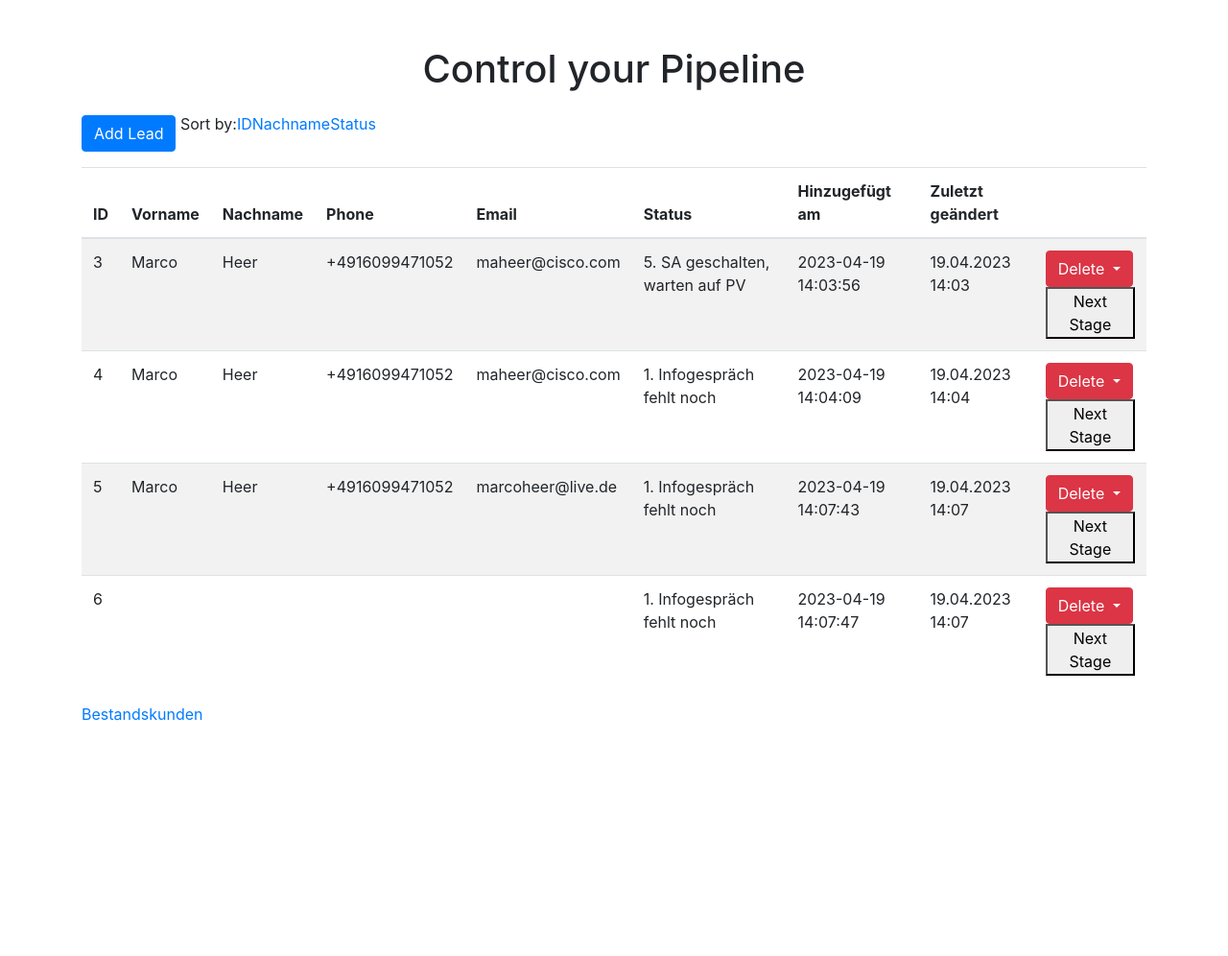
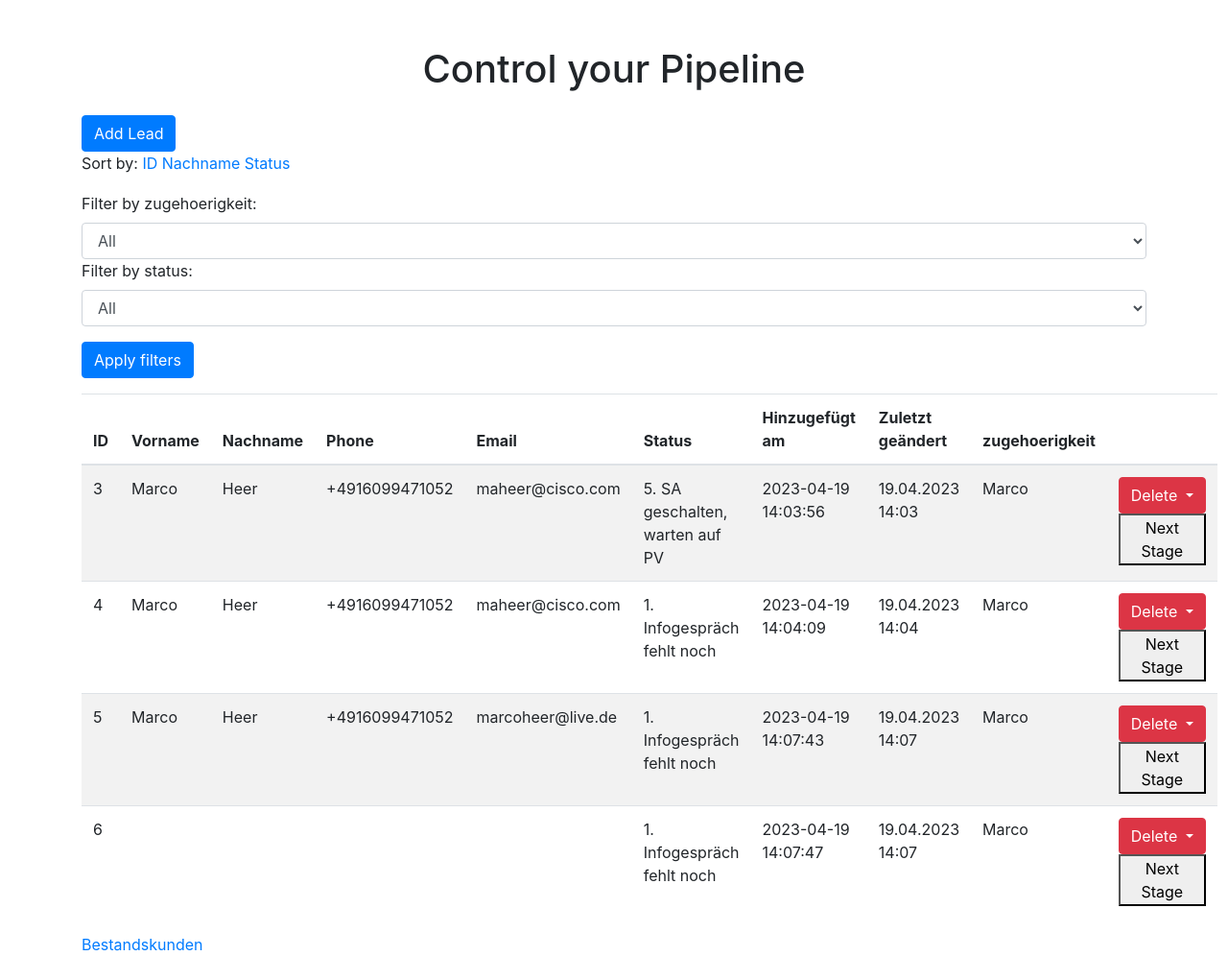
Before and after one commit to quualle/PipeControl, a Flask app: page / in a window 1280 px wide. Shown: the whole page at 96% size. Before the commit the page ends 751 px from the top, so only its background shows below. Run offline with Flask 3, Linux system fonts and the light colour scheme; some libraries are stand-ins or nearby versions.

Commit message:
V1.04 Zugehörigkeit hinzugefügt

```diff
--- a/app.py
+++ b/app.py
@@ -1,6 +1,7 @@
 from flask import Flask, render_template, request, redirect, url_for, jsonify
 from models import db, Lead, Customer
 from datetime import datetime
+
 
 app = Flask(__name__)
 app.config['SQLALCHEMY_DATABASE_URI'] = 'sqlite:///meinefirma.db'
@@ -10,10 +11,12 @@ db.init_app(app)
 
 @app.route('/', methods=['GET', 'POST'])
 def index():
-
     sort_by = request.args.get('sort_by', 'id')
     if sort_by not in ['id', 'last_name', 'status']:
         sort_by = 'id'
+
+    filter_zugehoerigkeit = request.args.get('filter_zugehoerigkeit', None)
+    filter_status = request.args.get('filter_status', None)
 
     if request.method == 'POST':
         if request.form['action'] == 'add_lead':
@@ -32,12 +35,16 @@ def index():
             db.session.delete(lead)
             db.session.commit()
             return redirect('/')
-    if sort_by == 'last_name':
-        leads = Lead.query.order_by(Lead.last_name).all()
-    elif sort_by == 'status':
-        leads = Lead.query.order_by(Lead.status).all()
-    else:
-        leads = Lead.query.all()
+
+    query = Lead.query
+
+    if filter_zugehoerigkeit:
+        query = query.filter_by(zugehoerigkeit=filter_zugehoerigkeit)
+
+    if filter_status:
+        query = query.filter_by(status=filter_status)
+
+    leads = query.order_by(getattr(Lead, sort_by)).all()
 
     bk_link = url_for('bestandskunden')
     bk_link_text = 'Bestandskunden'
@@ -64,6 +71,7 @@ def add_lead():
     phone = request.form['phone']
     email = request.form['email']
     status = request.form['status']
+    zugehoerigkeit = request.form['zugehoerigkeit']
     status_options = ['1. Infogespräch fehlt noch',
                       '2. Infogespräch geführt, EB fehlt',
                       '3. Infogespräch geführt, warten auf SA Erlaubnis',
@@ -75,7 +83,8 @@ def add_lead():
                       '9. Warten auf Reisedaten',
                       '10. Warten auf Anreise',
                       '11. Anreise erfolgt']
-    lead = Lead(first_name=first_name, last_name=last_name, phone=phone, email=email, status=status)
+    lead = Lead(first_name=first_name, last_name=last_name, phone=phone, email=email, status=status, zugehoerigkeit=zugehoerigkeit)
+
     db.session.add(lead)
     db.session.commit()
 
--- a/models.py
+++ b/models.py
@@ -14,8 +14,9 @@ class Lead(db.Model):
     status = db.Column(db.String(100))
     created_at = db.Column(db.DateTime, default=datetime.utcnow)
     last_changed = db.Column(db.DateTime, nullable =False , default=datetime.utcnow)
+    zugehoerigkeit = db.Column(db.String(50), nullable=True)
 
-    def __init__(self, first_name, last_name, phone, email, status):
+    def __init__(self, first_name, last_name, phone, email, status, zugehoerigkeit):
         self.first_name = first_name
         self.last_name = last_name
         self.phone = phone
@@ -23,6 +24,7 @@ class Lead(db.Model):
         self.status = status
         self.created_at = datetime.utcnow()
         self.last_changed = datetime.utcnow()
+        self.zugehoerigkeit = zugehoerigkeit
 
 
 class Customer(db.Model):
--- a/static/css/main.css
+++ b/static/css/main.css
@@ -0,0 +1,11 @@
+.filter-sort-container {
+    display: flex;
+    justify-content: space-between;
+    align-items: center;
+    margin-bottom: 10px;
+  }
+
+  .filter-section {
+    display: flex;
+    gap: 10px;
+  }
--- a/templates/index.html
+++ b/templates/index.html
@@ -1,3 +1,5 @@
+
+
 <!DOCTYPE html>
 <html lang="de">
 <head>
@@ -47,22 +49,44 @@
             <option value="11. Anreise erfolgt">11. Anreise erfolgt</option>
         </select>
     </div>
+            <div class="form-group">
+                <label for="zugehoerigkeit">Zugehörigkeit</label>
+                <select name="zugehoerigkeit" class="form-control">
+                    <option value="Marco">Marco</option>
+                    <option value="Saskia">Saskia</option>
+                    <option value="Ines">Ines</option>
+                </select>
+            </div>
     <button type="submit" class="btn btn-success">Save</button>
 </form>
 <table id="leads-table" class="table table-striped mt-3">
 
-
+    <div>
     <label for="sort-by">Sort by:</label>
         <a href="{{ url_for('index', sort_by='id') }}">ID</a>
         <a href="{{ url_for('index', sort_by='last_name') }}">Nachname</a>
         <a href="{{ url_for('index', sort_by='status') }}">Status</a>
+    </div>
 
+    <div style="margin-top: 10px;"></div>
+    <label for="filter-zugehoerigkeit">Filter by zugehoerigkeit:</label>
+    <select id="filter-zugehoerigkeit" class="form-control">
+        <option value="">All</option>
+        <option value="Marco">Marco</option>
+        <option value="Saskia">Saskia</option>
+        <option value="Ines">Ines</option>
+    </select>
+</div>
 
+    <label for="filter-status">Filter by status:</label>
+    <select id="filter-status" class="form-control">
+        <option value="">All</option>
+        <!-- Add all your status options here -->
+        <option value="1. Infogespräch fehlt noch">1. Infogespräch fehlt noch</option>
+        <!-- ... -->
+    </select>
 
-
-
-
-
+    <button id="apply-filters" class="btn btn-primary mt-3">Apply filters</button>
 
         <thead>
             <tr>
@@ -74,6 +98,7 @@
                 <th onclick="sortTable(3)">Status</th>
                 <th scope="col">Hinzugefügt am</th>
                 <th scope="col">Zuletzt geändert</th>
+                <th scope="col">zugehoerigkeit</th>
                 <th></th>
             </tr>
         </thead>
@@ -88,6 +113,7 @@
                 <td>{{ lead.status }}</td>
                 <td>{{ lead.created_at.strftime('%Y-%m-%d %H:%M:%S') }}</td>
                 <td>{{ lead.last_changed.strftime('%d.%m.%Y %H:%M') }}</td>
+                <td>{{ lead.zugehoerigkeit }}</td>
                 <!-- ... other table cells ... -->
 
                         <td>
@@ -221,7 +247,21 @@
                     });
                 }
             }
+        document.getElementById('apply-filters').addEventListener('click', function () {
+            var filterZugehoerigkeit = document.getElementById('filter-zugehoerigkeit').value;
+            var filterStatus = document.getElementById('filter-status').value;
+            var url = '/?';
 
+            if (filterZugehoerigkeit) {
+                url += 'filter_zugehoerigkeit=' + encodeURIComponent(filterZugehoerigkeit) + '&';
+            }
+
+            if (filterStatus) {
+                url += 'filter_status=' + encodeURIComponent(filterStatus) + '&';
+            }
+
+            window.location.href = url;
+        });
 
         </script>
         <a href="{{ bk_link }}">{{ bk_link_text }}</a>
```
Also changed, not shown: requirements.txt (added, +15 -0 lines), instance/meinefirma.db, 8 other files.
